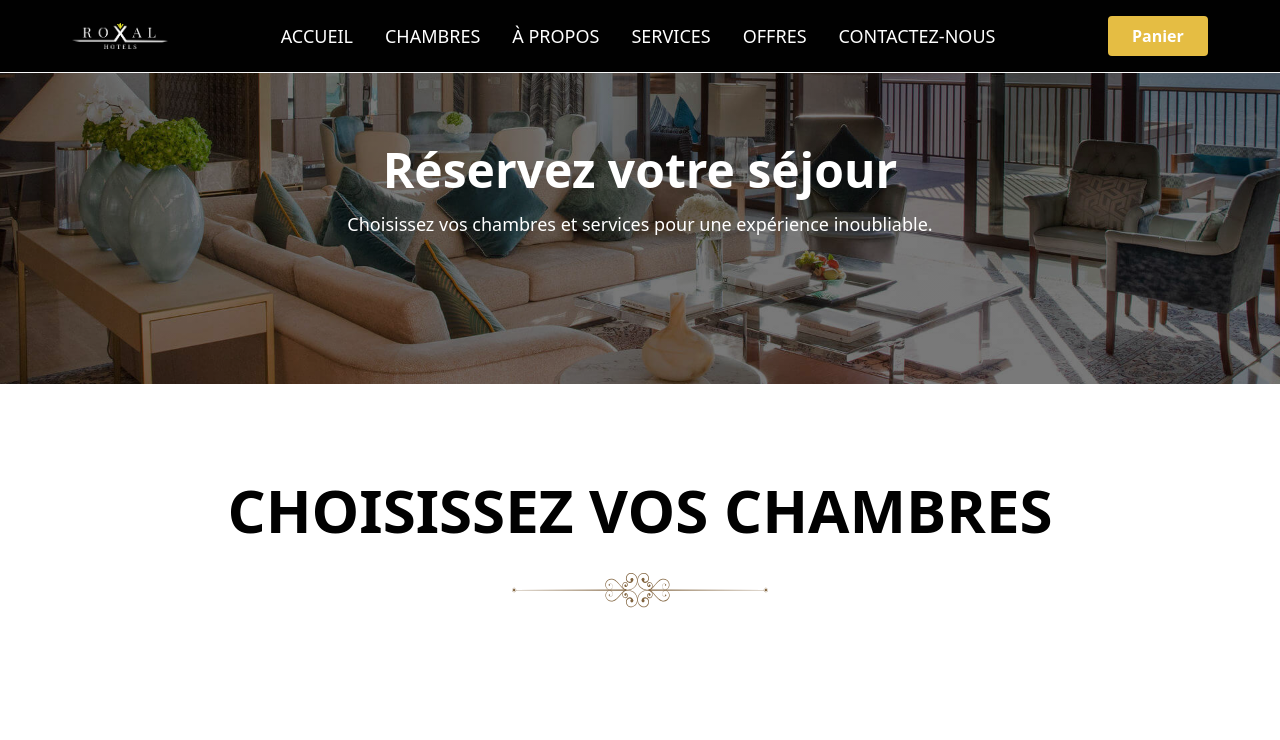
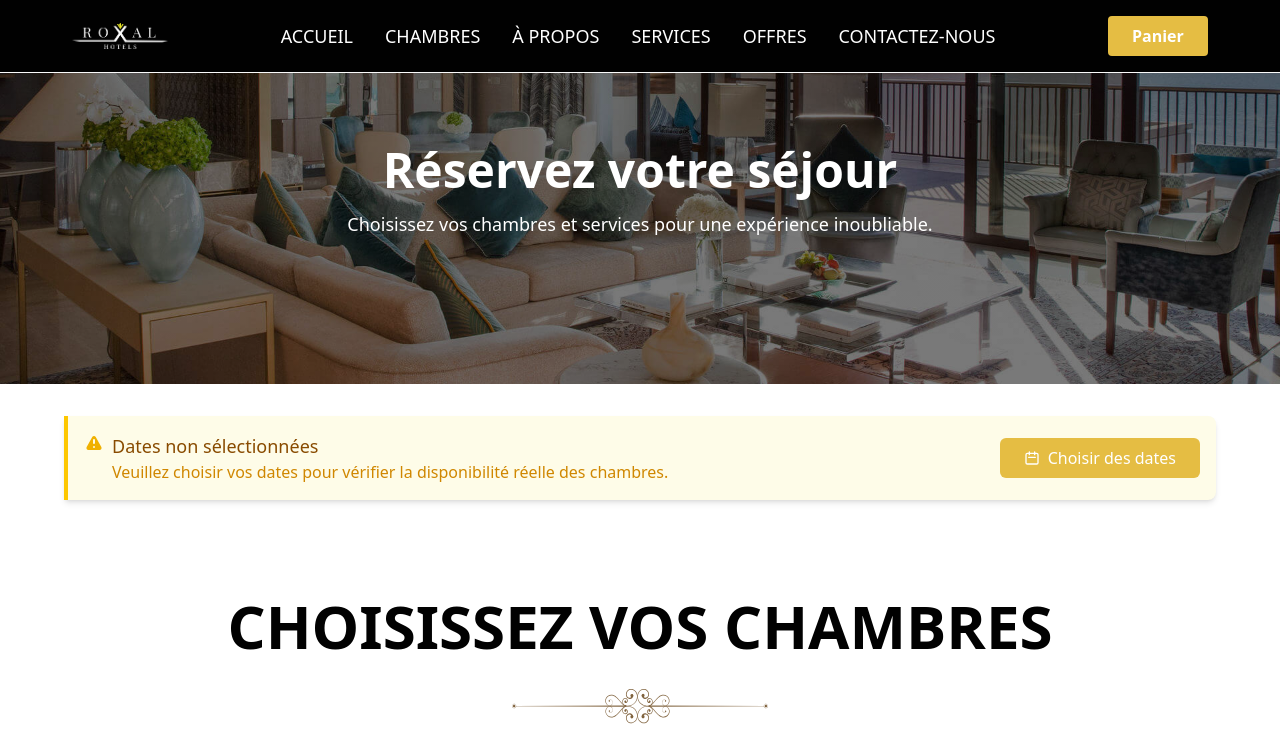
Before and after one commit to W3Mohamed/Hotel-PFE-Symfony, a Symfony app: template templates/chambres.html.twig in a window 1280 px wide. Shown: the top 740 px of the page. Run offline with Twig, Linux system fonts and the light colour scheme; the template is opened without the code that fills it, so the values that code supplies are empty; some libraries are stand-ins or nearby versions; some web fonts are replaced.

Commit message:
ajout un message de date sur chambres

```diff
--- a/templates/chambres.html.twig
+++ b/templates/chambres.html.twig
@@ -24,6 +24,32 @@
             <p class="mt-4 text-lg">Choisissez vos chambres et services pour une expérience inoubliable.</p>
         </div>
     </section>
+
+
+    {% if not reservation_data %}
+        <!-- Bannière d'avertissement Tailwind -->
+        <div class="mx-8 md:mx-16 mt-8 bg-yellow-50 border-l-4 border-yellow-400 p-4 rounded-r-lg shadow-md animate-slideDown">
+            <div class="flex flex-col md:flex-row items-start md:items-center justify-between gap-4">
+                <div class="flex items-start">
+                    <svg class="h-5 w-5 text-yellow-500 mt-0.5 mr-2 flex-shrink-0" fill="currentColor" viewBox="0 0 20 20">
+                        <path fill-rule="evenodd" d="M8.257 3.099c.765-1.36 2.722-1.36 3.486 0l5.58 9.92c.75 1.334-.213 2.98-1.742 2.98H4.42c-1.53 0-2.493-1.646-1.743-2.98l5.58-9.92zM11 13a1 1 0 11-2 0 1 1 0 012 0zm-1-8a1 1 0 00-1 1v3a1 1 0 002 0V6a1 1 0 00-1-1z" clip-rule="evenodd"/>
+                    </svg>
+                    <div>
+                        <h3 class="text-lg font-medium text-yellow-800">Dates non sélectionnées</h3>
+                        <p class="text-yellow-600">Veuillez choisir vos dates pour vérifier la disponibilité réelle des chambres.</p>
+                    </div>
+                </div>
+                <a href="{{ path('accueil') }}#reservation"
+                class="w-full md:w-auto bg-[var(--beige)] hover:bg-[#c9a235] text-white font-medium py-2 px-6 rounded-md transition duration-300 flex items-center justify-center gap-2">
+                    <svg class="h-4 w-4" fill="none" stroke="currentColor" viewBox="0 0 24 24">
+                        <path stroke-linecap="round" stroke-linejoin="round" stroke-width="2" d="M8 7V3m8 4V3m-9 8h10M5 21h14a2 2 0 002-2V7a2 2 0 00-2-2H5a2 2 0 00-2 2v12a2 2 0 002 2z"/>
+                    </svg>
+                    Choisir des dates
+                </a>
+            </div>
+        </div>
+    {% endif %}
+
 
     <!--=========================Sélection des Chambres====================-->
     <section id="selection-chambres" class="mx-8 md:mx-16 my-24">
--- a/templates/index.html.twig
+++ b/templates/index.html.twig
@@ -55,7 +55,7 @@
     </section>
 
     <!--=========================Formulaire de Réservation====================-->
-    <div class="absolute inset-x-0 -mt-12 z-50">
+    <div class="absolute inset-x-0 -mt-12 z-50" id="reservation">
         <div class="container mx-auto px-4">
             <div class="max-w-6xl mx-auto bg-white p-4 rounded-lg shadow-lg border border-gray-200">
                 <form method="GET" action="{{ path('store_dates') }}" class="flex flex-wrap md:flex-nowrap items-end gap-4">
```
